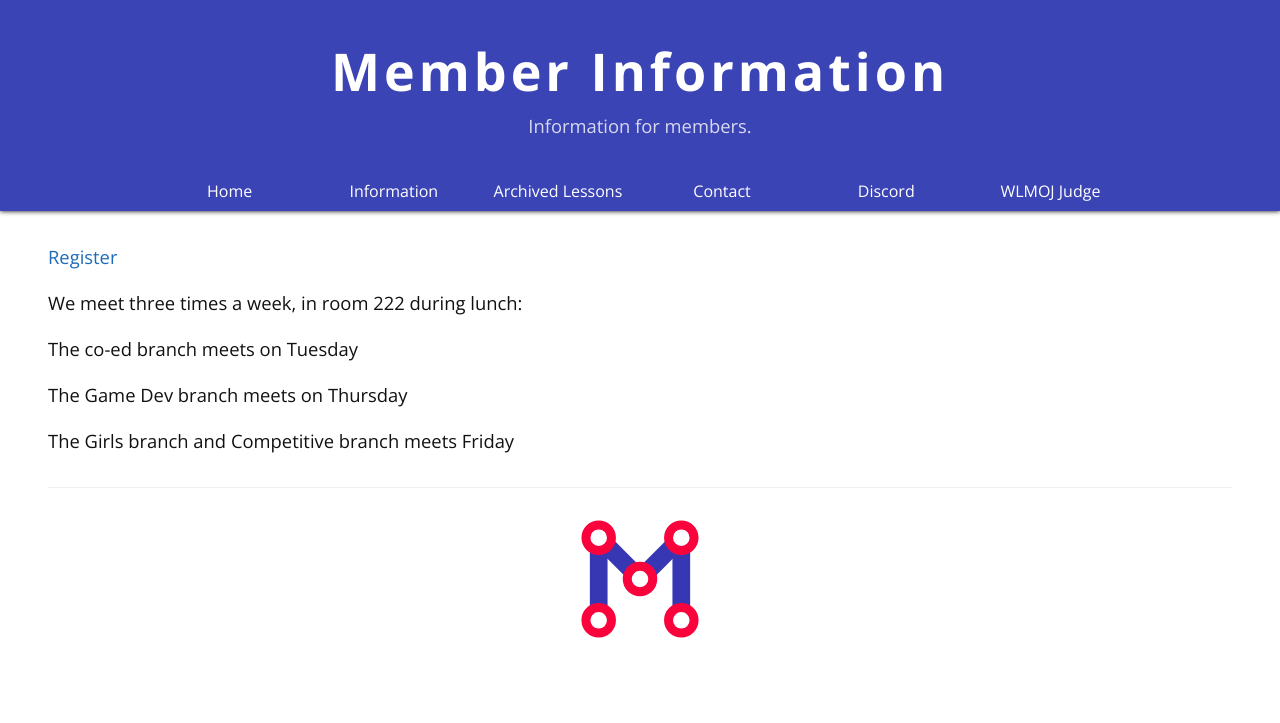
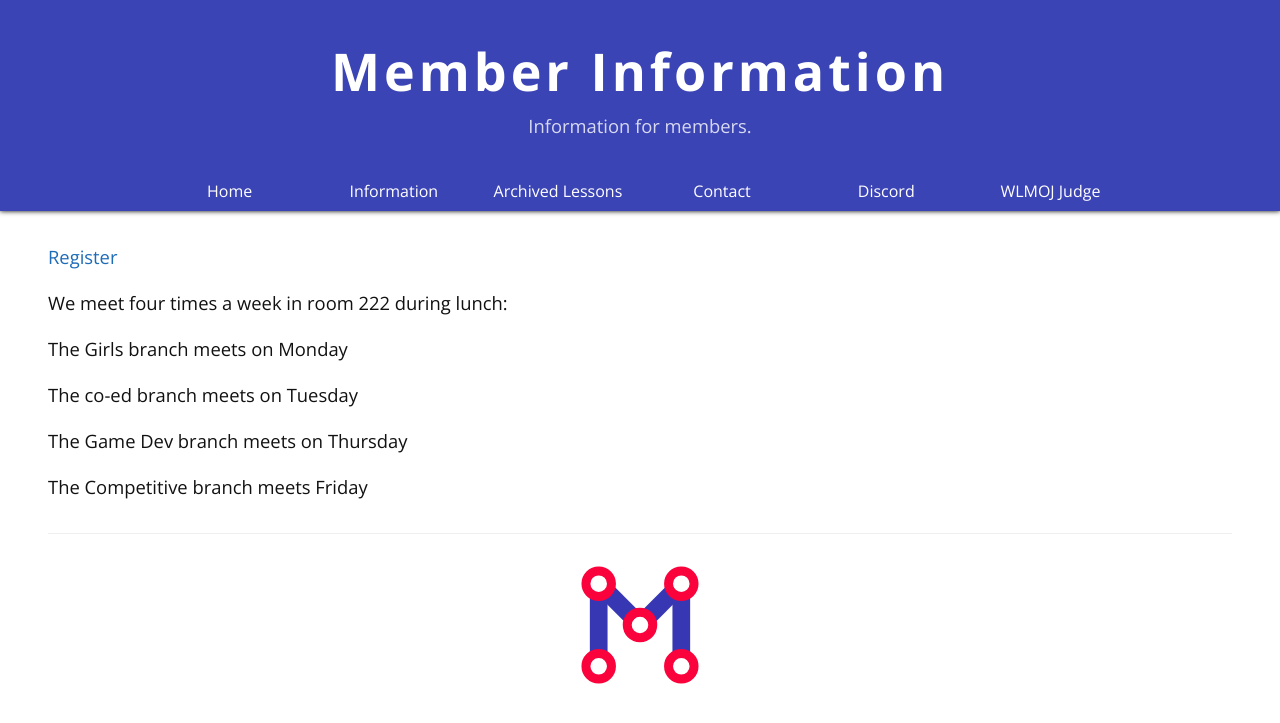
Before and after one commit to mcpt/mcpt.github.io, a Jekyll site: the page built from information.md, in a window 1280 px wide. Shown: the top 723 px of the page. Built offline with Jekyll 4.4.1, drawn with Linux system fonts in a browser that asks for light colours.

Commit message:
Update Information and meeting times.

```diff
--- a/information.md
+++ b/information.md
@@ -7,10 +7,12 @@ permalink: /information/
 
 [Register](/register/)
 
-We meet three times a week, in room 222 during lunch:
+We meet four times a week in room 222 during lunch:
+
+The Girls branch meets on Monday
 
 The co-ed branch meets on Tuesday
 
 The Game Dev branch meets on Thursday
 
-The Girls branch and Competitive branch meets Friday
+The Competitive branch meets Friday
```
Also changed, not shown: contact.md (+1 -1 lines), index.md (+0 -2 lines), 1 other file.
